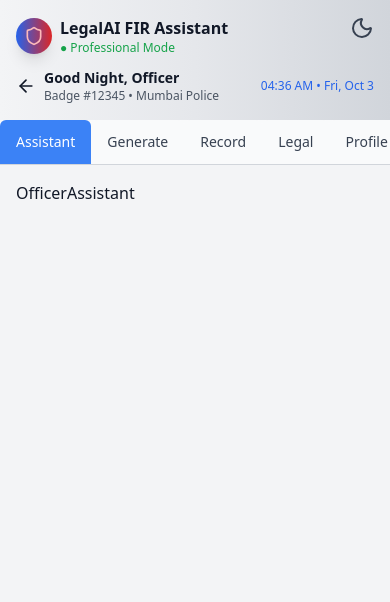
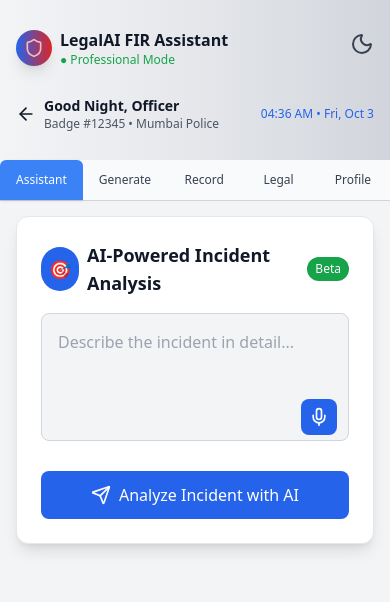
Before and after one commit to cooldkt143/legalAi, a React (Vite) app: page /officerHome in a window 390 px wide. Shown: the top 602 px of the page. Built offline with nearby package versions, Linux system fonts and the light colour scheme.

Commit message:
adding Officer's Assistant and Generate page

```diff
--- a/src/components/OfficerBody.jsx
+++ b/src/components/OfficerBody.jsx
@@ -1,5 +1,6 @@
 import React, { useState } from "react";
 import { motion, AnimatePresence } from "framer-motion";
+import OfficerHeader from "../components/OfficerHeader";
 import OfficerAssistant from "./officer/OfficerAssistant";
 import OfficerGenerate from "./officer/OfficerGenerate";
 import OfficerRecord from "./officer/OfficerRecord";
@@ -34,28 +35,26 @@ const OfficerBody = () => {
 
   return (
     <motion.div
-      className="relative min-h-screen bg-gray-100 dark:bg-gray-900 text-gray-900 dark:text-gray-100 transition-colors"
+      className="min-h-screen bg-gray-100 dark:bg-gray-900 text-gray-900 dark:text-gray-100 transition-colors pt-20 mt-20"
       initial="initial"
       animate="animate"
       exit="exit"
       variants={pageVariants}
       transition={{ duration: 0.5 }}
     >
-      {/* Theme toggle button */}
-      <ThemeToggle />
-
+      <OfficerHeader />
       {/* Tabs */}
-      <div className="flex border-b border-gray-300 dark:border-gray-700 bg-gray-50 dark:bg-gray-800 sticky top-0 z-10">
+      <div className="fixed top-30 lg:top-40 left-0 w-full flex border-b border-gray-300 dark:border-gray-700 bg-gray-50 dark:bg-gray-800 z-20">
         {tabs.map((tab) => (
           <motion.button
             key={tab.name}
             onClick={() => setActiveTab(tab.name)}
             className={`
-              flex-1 text-center px-4 py-3 font-medium text-sm sm:text-base transition
+              flex-1 text-center px-4 py-3 font-medium text-xs sm:text-sm transition
               rounded-t-md
               ${
                 activeTab === tab.name
-                  ? "bg-blue-500 text-white dark:bg-blue-600 dark:text-gray-100"
+                  ? "bg-blue-500 text-white dark:bg-blue-600 dark:text-gray-100 shadow"
                   : "bg-gray-50 dark:bg-gray-800 text-gray-700 dark:text-gray-300 hover:bg-gray-200 dark:hover:bg-gray-700"
               }
             `}
--- a/src/components/OfficerHeader.jsx
+++ b/src/components/OfficerHeader.jsx
@@ -38,13 +38,13 @@ const OfficerHeader = () => {
 
   return (
     <header
-      className="w-full px-4 sm:px-8 py-4 sm:py-6
+      className="fixed top-0 left-0 w-full px-4 sm:px-8 py-4 sm:py-6
                  bg-gradient-to-r from-gray-100 via-gray-200 to-gray-300
                  dark:from-gray-900 dark:via-black dark:to-gray-900
                  text-gray-900 dark:text-white shadow-md transition-colors duration-500"
     >
       {/* Desktop Layout */}
-      <div className="hidden sm:flex items-center justify-between w-full">
+      <div className="hidden sm:flex items-center justify-between w-full lg:h-24">
         {/* Left Section */}
         <div onClick={() => navigate("/")} className="flex items-center gap-3 cursor-pointer">
           <ArrowLeft className="w-5 h-5 hover:text-blue-600 dark:hover:text-blue-400" />
@@ -79,16 +79,16 @@ const OfficerHeader = () => {
         </div>
 
         {/* Right Section */}
-        <div className="flex items-center gap-4 pt-10">
+        <div className="flex items-center gap-4 pt-16">
           <p className="text-sm text-blue-600 dark:text-blue-400">{currentTime}</p>
           <ThemeToggle />
         </div>
       </div>
 
       {/* Mobile Layout */}
-      <div className="flex flex-col sm:hidden w-full gap-3">
+      <div className="flex flex-col sm:hidden w-full gap-3 h-40">
         {/* Top - Shield + Name left aligned */}
-        <div className="flex items-center gap-2">
+        <div className="flex items-center gap-2 pt-3">
           <motion.div
             initial={{ scale: 0 }}
             animate={{ scale: 1 }}
@@ -112,7 +112,7 @@ const OfficerHeader = () => {
         </div>
 
         {/* Bottom - Greeting (with arrow left) on left, Clock + Toggle on right */}
-        <div className="flex items-center justify-between w-full">
+        <div className="flex items-center justify-between w-full pt-4">
           <div className="flex items-center gap-2 cursor-pointer" onClick={() => navigate("/")}>
             <ArrowLeft className="w-5 h-5 hover:text-blue-600 dark:hover:text-blue-400" />
             <div>
@@ -124,7 +124,7 @@ const OfficerHeader = () => {
           </div>
           <div className="flex items-center gap-3">
             <p className="text-xs text-blue-600 dark:text-blue-400">{currentTime}</p>
-            <ThemeToggle />
+            <ThemeToggle className="p-2"/>
           </div>
         </div>
       </div>
--- a/src/components/officer/OfficerAssistant.jsx
+++ b/src/components/officer/OfficerAssistant.jsx
@@ -1,9 +1,49 @@
-import React from 'react'
+import React from "react";
+import { Mic, Send } from "lucide-react";
 
 const OfficerAssistant = () => {
   return (
-    <div>OfficerAssistant</div>
-  )
-}
+    <div className="pt-10 w-full">
+      <div className="w-full bg-white dark:bg-gray-900 text-gray-900 dark:text-gray-100 rounded-xl shadow-lg p-6 border border-gray-200 dark:border-gray-700 transition-colors">
+        {/* Header */}
+        <div className="flex items-center justify-between mb-4">
+          <h2 className="text-lg font-semibold flex items-center gap-2">
+            <span className="bg-blue-600 p-2 rounded-full text-white">🎯</span>
+            AI-Powered Incident Analysis
+          </h2>
+          <span className="text-xs px-2 py-1 bg-green-600 text-white rounded-full">
+            Beta
+          </span>
+        </div>
 
-export default OfficerAssistant
+        {/* Textarea */}
+        <div className="relative">
+          <textarea
+            placeholder="Describe the incident in detail..."
+            className="w-full h-32 lg:h-64
+                       bg-gray-100 dark:bg-gray-800
+                       text-gray-900 dark:text-gray-100
+                       rounded-lg p-4 pr-12 resize-none
+                       outline-none border border-gray-300 dark:border-gray-700
+                       focus:border-blue-500 dark:focus:border-blue-500
+                       transition-colors"
+          />
+          <button className="absolute bottom-3 right-3 bg-blue-600 p-2 rounded-lg hover:bg-blue-700 transition">
+            <Mic className="w-5 h-5 text-white" />
+          </button>
+        </div>
+
+        {/* Submit button */}
+        <button className="mt-6 w-full flex items-center justify-center gap-2
+                           bg-blue-600 hover:bg-blue-700
+                           text-white font-medium py-3 rounded-lg
+                           transition">
+          <Send className="w-5 h-5" />
+          Analyze Incident with AI
+        </button>
+      </div>
+    </div>
+  );
+};
+
+export default OfficerAssistant;
--- a/src/components/officer/OfficerLegal.jsx
+++ b/src/components/officer/OfficerLegal.jsx
@@ -2,7 +2,7 @@ import React from 'react'
 
 const OfficerLegal = () => {
   return (
-    <div>OfficerLegal</div>
+    <div className='pt-10'>OfficerLegal</div>
   )
 }
 
--- a/src/components/officer/OfficerProfile.jsx
+++ b/src/components/officer/OfficerProfile.jsx
@@ -2,7 +2,7 @@ import React from 'react'
 
 const OfficerProfile = () => {
   return (
-    <div>OfficerProfile</div>
+    <div className='pt-10'>OfficerProfile</div>
   )
 }
 
--- a/src/components/officer/OfficerRecord.jsx
+++ b/src/components/officer/OfficerRecord.jsx
@@ -2,7 +2,7 @@ import React from 'react'
 
 const OfficerRecord = () => {
   return (
-    <div>OfficerRecord</div>
+    <div className='pt-10'>OfficerRecord</div>
   )
 }
 
--- a/src/components/themeToggle.jsx
+++ b/src/components/themeToggle.jsx
@@ -27,7 +27,7 @@ const ThemeToggle = () => {
   return (
     <button
       onClick={() => setDarkMode(!darkMode)}
-      className="absolute top-4 right-4 sm:top-6 sm:right-6
+      className="absolute top-8 right-4 sm:top-10 sm:right-6
                  text-gray-700 dark:text-gray-300
                  hover:text-black dark:hover:text-white transition"
     >
--- a/src/pages/OfficerHome.jsx
+++ b/src/pages/OfficerHome.jsx
@@ -1,11 +1,10 @@
 import React from "react";
-import OfficerHeader from "../components/OfficerHeader";
 import OfficerBody from "../components/OfficerBody";
 
 const OfficerHome = () => {
   return (
     <div className="flex flex-col min-h-screen transition-colors duration-500">
-      <OfficerHeader />
+
       <OfficerBody />
     </div>
   );
```
Also changed, not shown: src/components/officer/OfficerGenerate.jsx (+91 -5 lines).
